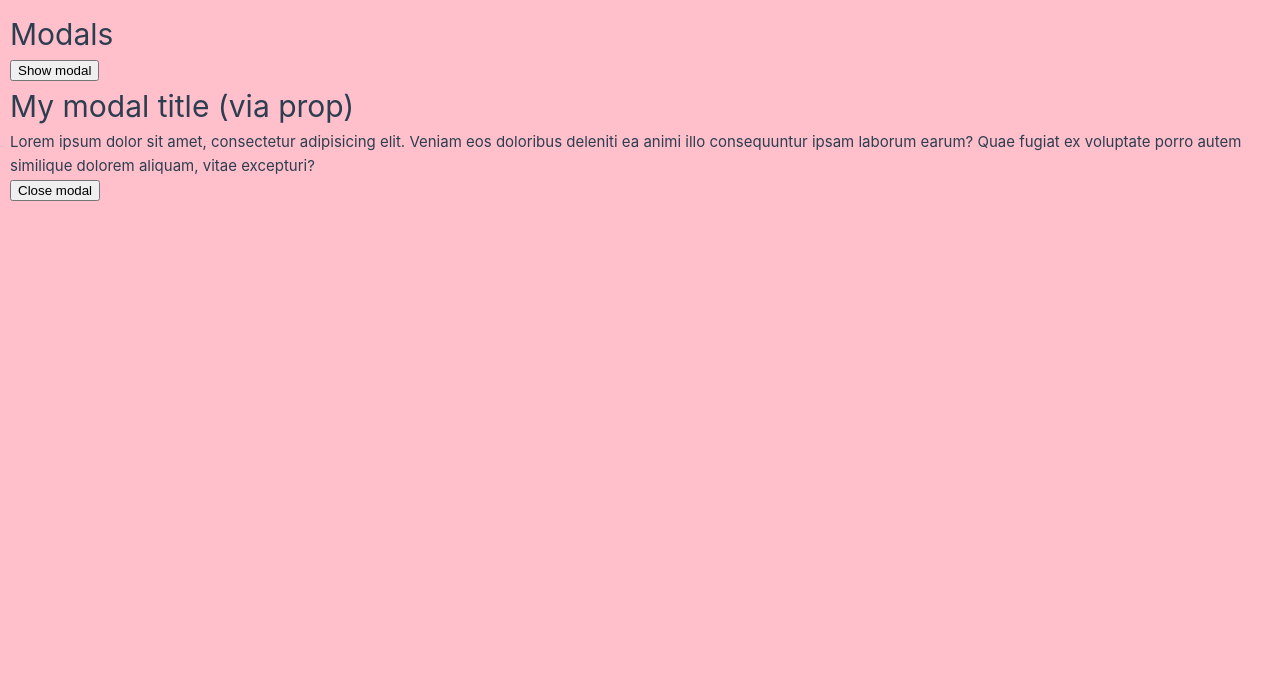
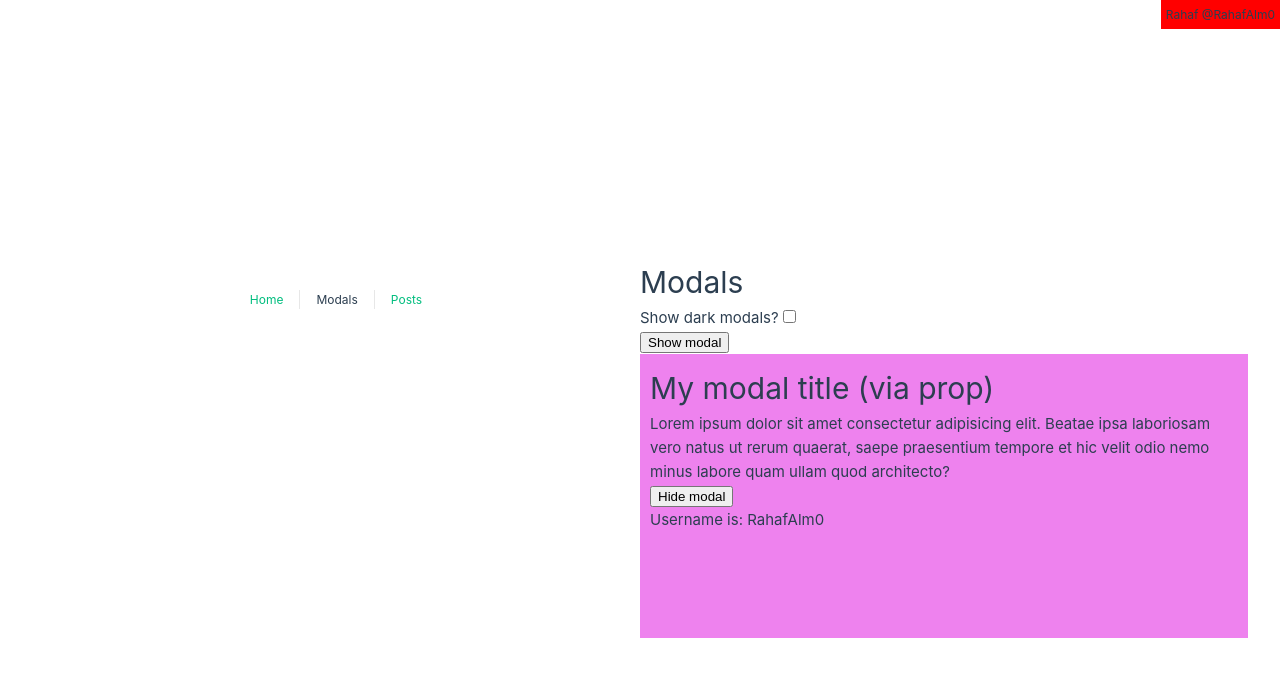
Before and after one commit to RahafAl0/vueJS-compositionAPI, a Vue app: page /modals in a window 1280 px wide. Both pictures are taken after a click on the button "Show modal". Shown: the top 676 px of the page. Built offline with nearby package versions, Linux system fonts and the light colour scheme.

Commit message:
dynamic components & provide/inject

```diff
--- a/src/App.vue
+++ b/src/App.vue
@@ -1,4 +1,8 @@
 <template>
+  <div class="user-data">
+    {{ userData.name }} @{{ userData.username }}
+  </div>
+
   <nav>
     <RouterLink to="/">Home</RouterLink>
     <RouterLink to="/modals">Modals</RouterLink>
@@ -7,6 +11,22 @@
 
   <RouterView />
 </template>
+
+<script setup>
+
+
+  import { reactive, provide } from 'vue'
+
+
+
+  const userData = reactive({
+    name: 'Rahaf',
+    username: 'RahafAlm0'
+  })
+
+  provide('userData', userData)
+
+</script>
 
 <style>
 @import '@/assets/base.css';
@@ -66,4 +86,13 @@ nav a {
 nav a:first-of-type {
   border: 0;
 }
+
+.user-data {
+  position: absolute;
+  background: red;
+  top: 0;
+  right: 0;
+  font-size: 12px;
+  padding: 5px;
+}
 </style>
--- a/src/components/Modal.vue
+++ b/src/components/Modal.vue
@@ -1,26 +1,47 @@
 <template>
-    <div class="modal">
+    <div
+      v-if="modelValue"
+      class="modal"
+    >
       <h1>{{ title }}</h1>
-      <h1><slot name="title" /></h1>
       <slot />
-      <button >Close modal</button>
+      <button @click="$emit('update:modelValue', false)">Hide modal</button>
+      <div>
+        Username is: {{ userData.username }}
+      </div>
     </div>
 </template>
 
 <script setup>
+
+
+  import { inject } from 'vue'
+
   const props = defineProps({
+    modelValue: {
+      type: Boolean,
+      default: false
+    },
     title: {
       type: String,
       default: 'No title specified'
     }
   })
+
+
+
+  const emit = defineEmits(['update:modelValue'])
+
+
+  const userData = inject('userData')
+
 </script>
 
 <style>
-  .modals {
-    background: pink;
+.modal {
+  background: violet;
   padding: 10px;
-    position: absolute;
+  /* position: absolute; */
   left: 0;
   top: 0;
   width: 100%;
--- /dev/null
+++ b/src/components/ModalDark.vue
@@ -0,0 +1,40 @@
+<template>
+  <div v-if="modelValue" class="modal-dark">
+    <h1>{{ title }}</h1>
+    <slot />
+    <button @click="$emit('update:modelValue', false)">Close modal</button>
+  </div>
+</template>
+
+<script setup>
+const props = defineProps({
+  modelValue: {
+    type: Boolean,
+    default: false
+  },
+  title: {
+    type: String,
+    default: "No title specified",
+  },
+});
+
+const emit = defineEmits(["update:modelValue"]);
+
+// const handleButtonClick = () => {
+//   emit("update:modelValue", false);
+// };
+</script>
+
+<style>
+.modal-dark {
+  background: #333;
+  color: white;
+  padding: 10px;
+  /* position: absolute; */
+  left: 0;
+  top: 0;
+  width: 100%;
+  height: 100%;
+  z-index: 1;
+}
+</style>
--- a/src/views/ModalsView.vue
+++ b/src/views/ModalsView.vue
@@ -1,21 +1,34 @@
 <template>
   <div class="modals">
     <h1>Modals</h1>
+    <div>
+      <label>
+        Show dark modals?
+        <input
+          v-model="showDarkModals"
+          type="checkbox"
+        />
+      </label>
+    </div>
     <button @click="showModal = true">Show modal</button>
-    <Modal v-if="showModal" title="My modal title (via prop)">
-      <p>
-        Lorem ipsum dolor sit amet, consectetur adipisicing elit. Veniam eos
-        doloribus deleniti ea animi illo consequuntur ipsam laborum earum? Quae
-        fugiat ex voluptate porro autem similique dolorem aliquam, vitae
-        excepturi?
-      </p>
-    </Modal>
+    <component
+      v-model="showModal"
+      :is="showDarkModals ? ModalDark : Modal"
+      title="My modal title (via prop)"
+    >
+      <p>Lorem ipsum dolor sit amet consectetur adipisicing elit. Beatae ipsa laboriosam vero natus ut rerum quaerat, saepe praesentium tempore et hic velit odio nemo minus labore quam ullam quod architecto?</p>
+    </component>
   </div>
 </template>
 
 <script setup>
-import { ref } from "vue";
-import Modal from "@/components/Modal.vue";
 
-const showModal = ref(false);
+  import { ref } from 'vue'
+  import Modal from '@/components/Modal.vue'
+  import ModalDark from '@/components/ModalDark.vue'
+
+
+  const showDarkModals = ref(false)
+  const showModal = ref(false)
+
 </script>
```
Lines whose indentation alone changed are shown as unchanged.
